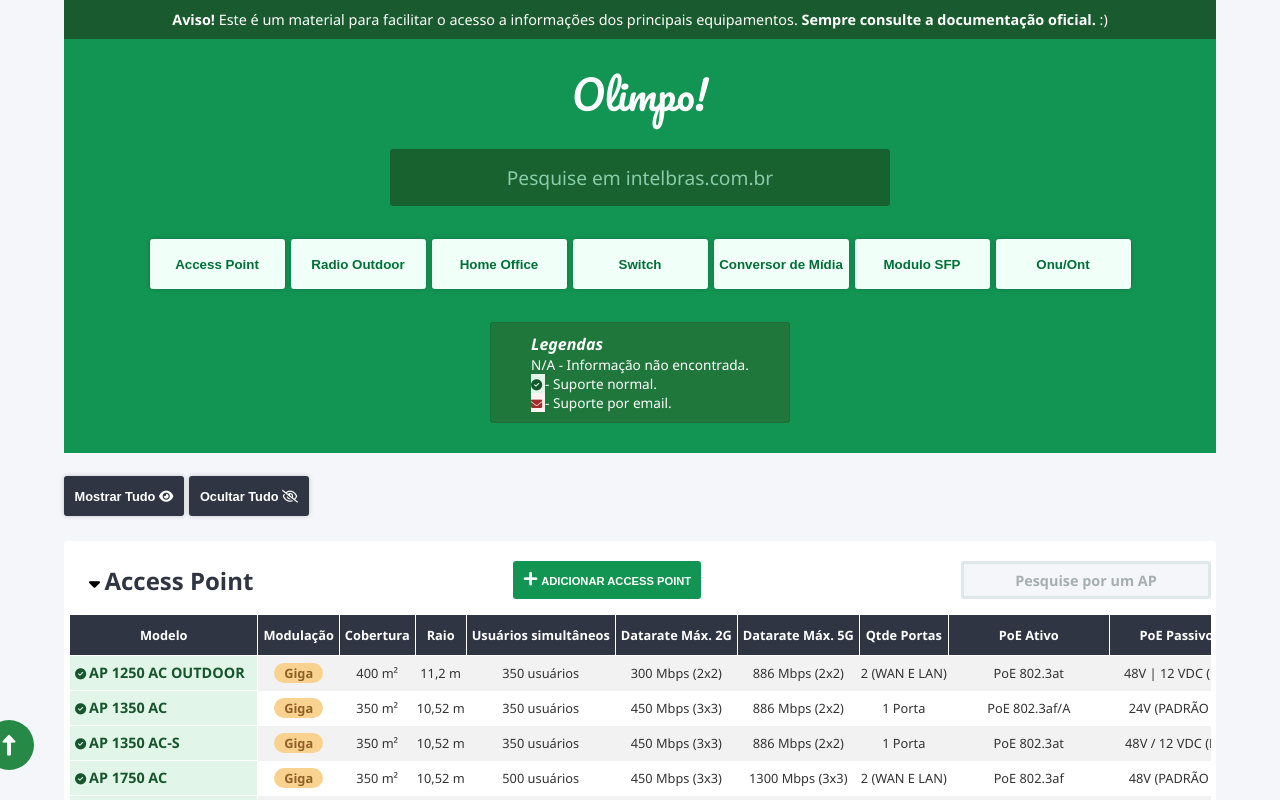
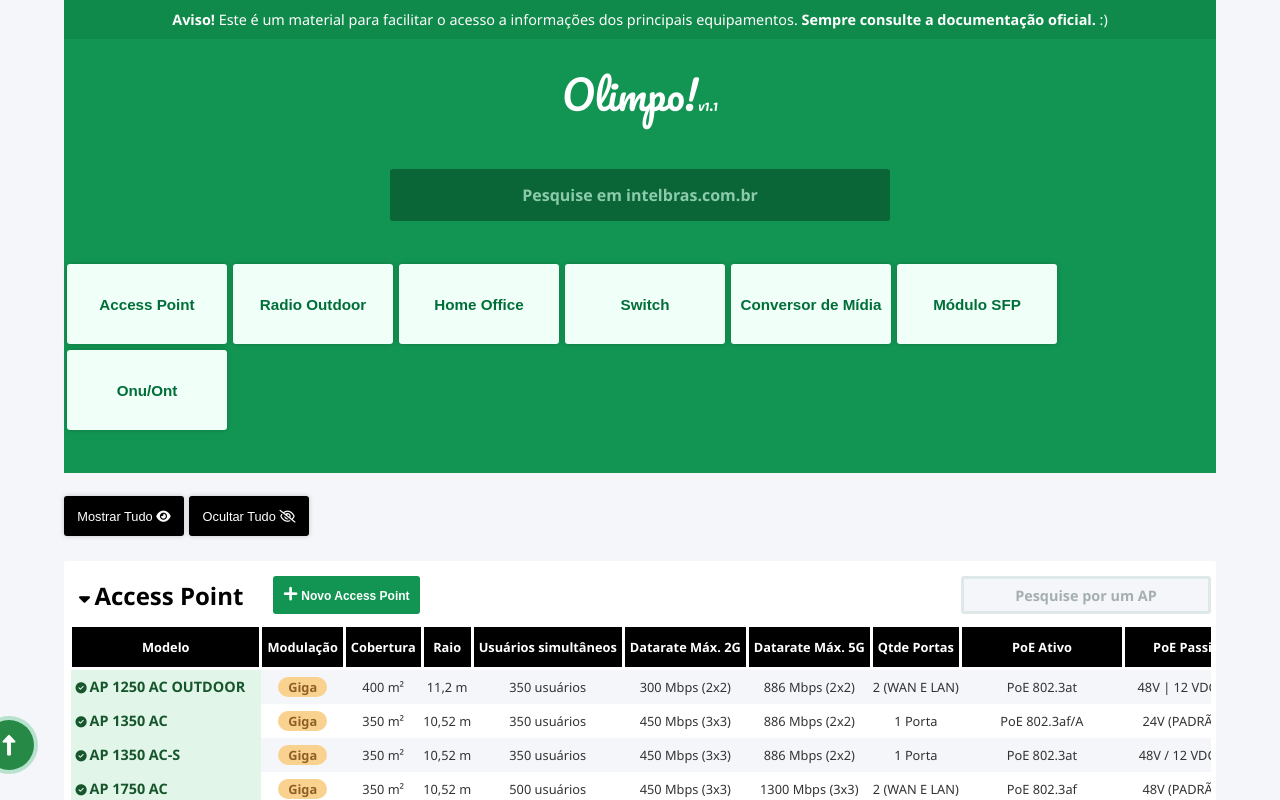
Before and after one commit to felipegcoutinho/olimpo, a React (Vite) app: page / in a window 1280 px wide. Shown: the top 800 px of the page. Built offline with nearby package versions, Linux system fonts and the light colour scheme; data requests are answered from the project's data file.

Commit message:
update design

```diff
--- a/src/App.module.css
+++ b/src/App.module.css
@@ -29,6 +29,7 @@
 input,
 select {
   font-family: segoe UI, sans-serif, arial, Helvetica;
+  transition: 0.5s;
 }
 
 .container {
@@ -46,17 +47,21 @@
 }
 
 .aviso {
-  background-color: #195a2e;
+  background-color: #0f8a4b;
+  font-size: 0.8rem;
   padding: 10px;
   text-align: center;
-  font-size: 0.8rem;
 }
 
 .logo {
   color: white;
+  font-family: "Pacifico", segoe UI, sans-serif, arial, Helvetica;
   font-size: 2.5rem;
-  margin-top: 20px;
-  font-family: "Pacifico", segoe UI, sans-serif, arial, Helvetica;
+  margin: 20px 0;
+}
+
+.version {
+  font-size: 0.9rem;
 }
 
 /* main Search */
@@ -67,19 +72,20 @@
 }
 
 .mainsearchbar {
-  background-color: #17622f;
+  background-color: #0b6637;
   border: none;
   border-radius: 3px;
   color: white;
-  font-size: 1.2rem;
+  font-size: 1rem;
   padding: 15px;
   text-align: center;
   width: 500px;
+  font-weight: bold;
 }
 
 .mainsearchbar:focus-visible {
+  box-shadow: inset 0px 0px 0px 2px #ffc568;
   outline: none;
-  box-shadow: inset 0px 0px 0px 2px #ffc568;
 }
 
 .mainsearchbar::placeholder {
@@ -137,9 +143,7 @@
 }
 
 .btns_container {
-  display: flex;
-  justify-content: center;
-  padding: 30px 0;
+  margin: 40px 0;
 }
 
 .btns {
@@ -149,10 +153,11 @@
   box-shadow: 0 0 5px 0 rgba(0, 0, 0, 0.2);
   color: #006e39;
   cursor: pointer;
+  font-size: 0.95rem;
   font-weight: bold;
-  height: 50px;
+  height: 80px;
   margin: 3px;
-  width: 135px;
+  width: 160px;
 }
 
 .btns:hover {
@@ -169,14 +174,14 @@
   background-color: #20773c;
   border: 1px solid #1e6d37;
   border-radius: 3px;
+  color: white;
   margin-bottom: 30px;
   padding: 10px 40px;
-  color: white;
 }
 
 .legendas_title {
+  font-style: italic;
   font-weight: bold;
-  font-style: italic;
 }
 
 .legendas_content {
@@ -184,14 +189,13 @@
 }
 
 .btn_hideShow {
-  background-color: #2f3542;
+  background-color: black;
   border: none;
   border-radius: 3px;
   box-shadow: 0 0 5px 0 #00000033;
   color: white;
   cursor: pointer;
   font-size: 0.8rem;
-  font-weight: bold;
   height: 40px;
   margin: 3px 5px 15px 0;
   width: 120px;
@@ -216,21 +220,21 @@
 }
 
 .header_box_content {
-  padding: 15px 0;
   display: flex;
   justify-content: space-between;
+  padding: 10px 0;
 }
 
 .btn_add {
   background-color: #129552;
   border: none;
+  border-radius: 3px;
   color: white;
+  cursor: pointer;
+  font-size: 0.75rem;
+  font-weight: bold;
+  margin-right: auto;
   padding: 10px;
-  cursor: pointer;
-  border-radius: 3px;
-  font-weight: bold;
-  text-transform: uppercase;
-  font-size: 0.7rem;
 }
 
 .btn_add:before {
@@ -240,10 +244,11 @@
 }
 
 .title {
-  color: #2f3542;
+  color: black;
+  font-family: segoe UI, sans-serif, arial, Helvetica;
   font-size: 1.5rem;
   font-weight: bold;
-  font-family: segoe UI, sans-serif, arial, Helvetica;
+  margin-right: 20px;
 }
 
 .arrowHide,
@@ -252,7 +257,6 @@
   border: none;
   cursor: pointer;
   font-weight: bold;
-  margin-left: 10px;
   padding: 0 10px;
 }
 
@@ -271,6 +275,7 @@
 .searchBarDevices {
   background-color: #f4f6fa;
   border: none;
+  border: 3px solid #dee8e9;
   border-radius: 3px;
   font-size: 0.9rem;
   font-weight: bold;
@@ -278,28 +283,27 @@
   padding: 3px;
   text-align: center;
   width: 250px;
-  border: 3px solid #dee8e9;
 }
 
 .searchBarDevices:focus-visible {
+  border: 3px solid #129552;
   outline: none;
-  border: 3px solid #2a96ed;
 }
 
 label {
+  color: #5f758e;
   font-size: 0.9rem;
+  font-weight: bold;
   padding-top: 2px;
-  color: #5f758e;
-  font-weight: bold;
 }
 
 .btnModalActions {
-  position: sticky;
+  background-color: white;
   bottom: 0;
   display: flex;
   flex-direction: column;
-  background-color: white;
   padding: 5px 0;
+  position: sticky;
 }
 
 .formContainer {
@@ -312,24 +316,29 @@
   border: 3px solid #dee8e9;
   border-radius: 3px;
   font-size: 0.8rem;
+  font-weight: bold;
+  margin: 5px 0;
+  outline: none;
   padding: 10px 5px;
-  margin: 5px 0;
-  font-weight: bold;
-  outline: none;
+}
+
+.header_box_content select {
+  padding: 5px;
 }
 
 .formLegenda {
   background-color: #fae1bc;
+  border-radius: 5px;
   color: #d48d53;
-  padding: 10px;
-  border-radius: 5px;
   font-size: 0.85rem;
   margin: 5px 0;
+  padding: 10px;
 }
 
 input[type="text"]:focus-visible,
 select[type="text"]:focus-visible {
-  border: 3px solid #2a96ed;
+  border: 3px solid #129552;
+  /* box-shadow: 0 0 4pt 0pt #85d485; */
 }
 
 input::placeholder {
@@ -337,20 +346,20 @@
 }
 
 option {
+  background-color: #ecfff8;
   font-size: 0.9rem;
-  background-color: #ecfff8;
   font-weight: bold;
 }
 
 .btn_addUpd,
 .btn_addUpdCancel {
+  border: none;
+  cursor: pointer;
+  font-size: 0.75rem;
+  font-weight: bold;
+  margin: 3px 0;
   padding: 10px;
-  border: none;
-  margin: 3px 0;
-  cursor: pointer;
   text-transform: uppercase;
-  font-weight: bold;
-  font-size: 0.75rem;
 }
 
 .btn_addUpd {
@@ -364,50 +373,50 @@
 }
 
 .modal {
+  background: rgb(255, 255, 255);
+  border: 1px solid rgb(204, 204, 204);
+  border-radius: 4px;
+  height: 85%;
+  inset: 50% auto auto 50%;
+  margin-right: -50%;
+  outline: none;
+  overflow: auto;
+  padding: 30px 30px 0px;
   position: absolute;
-  inset: 50% auto auto 50%;
-  border: 1px solid rgb(204, 204, 204);
-  background: rgb(255, 255, 255);
-  overflow: auto;
-  border-radius: 4px;
-  outline: none;
-  padding: 30px 30px 0px;
-  margin-right: -50%;
   transform: translate(-50%, -50%);
-  height: 85%;
   width: 30%;
 }
 
 .modal_overlay {
+  background-color: #ffffffbd;
+  bottom: 0;
+  left: 0;
   position: fixed;
+  right: 0;
   top: 0;
-  left: 0;
-  right: 0;
-  bottom: 0;
-  background-color: #ffffffbd;
 }
 
 .btn_alterar,
 .btn_excluir {
   border: none;
+  border-radius: 3px;
   cursor: pointer;
+  margin: 0 3px;
   padding: 8px;
-  border-radius: 3px;
-  margin: 0 3px;
 }
 
 .btn_alterar {
-  background-color: #d6a400;
+  background-color: #f1b32a;
   color: white;
 }
 
 .btn_excluir {
-  background-color: #a32c2c;
+  background-color: #f12a2a;
   color: white;
 }
 
 .btn_alterar:before {
-  content: " \f304\ ";
+  content: " \f303\ ";
   font-family: FontAwesome;
   font-size: 0.7rem;
   padding: 0;
@@ -447,9 +456,9 @@
 .pdfbtn,
 .paginalink,
 .pdfbtn_NA {
-  border-radius: 20px;
-  font-size: 0.75rem;
-  padding: 5px 10px;
+  border-radius: 3px;
+  font-size: 0.8rem;
+  padding: 3px 6px;
 }
 
 .pdfbtn {
@@ -467,7 +476,7 @@
   color: white;
 }
 
-.paginalink:after {
+.paginalink:before {
   content: " \f35d\ ";
   font-family: FontAwesome;
   font-size: 0.75rem;
@@ -536,7 +545,7 @@
 
 .Possui:after {
   color: #77be77;
-  content: " \f00c\ ";
+  content: " \f058\ ";
   font-family: FontAwesome;
   font-size: 1.2rem;
 }
@@ -557,16 +566,14 @@
 
 .devicesTable td,
 .devicesTable th {
-  border-color: transparent;
-  border-style: solid;
-  border-width: 1px;
+  border: 0px solid transparent;
   text-align: center;
 }
 
 .devicesTable th {
+  border: 3px solid white;
   font-size: 0.8rem;
   padding: 5px;
-  border: 1px solid white;
 }
 
 #AP th:nth-child(9),
@@ -596,7 +603,7 @@
 }
 
 .devicesTable thead {
-  background-color: #2f3542;
+  background-color: black;
   color: white;
 }
 
@@ -620,12 +627,12 @@
 }
 
 tbody tr:hover {
-  background: #fee5a1;
-  box-shadow: 0px 0px 0px 1px #fdd872 inset;
+  background: #fae1bc;
+  /* box-shadow: 0px 0px 0px 1px #d48d53 inset; */
 }
 
 tbody:nth-child(even) {
-  background-color: #f2f2f2;
+  background-color: #f4f6fa;
 }
 
 .tooltip {
@@ -658,6 +665,7 @@
   align-items: center;
   background-color: #268946;
   border-radius: 50%;
+  box-shadow: 0 0 0 0.25rem rgb(0 169 77 / 25%);
   color: white;
   display: flex;
   height: 50px;
--- a/src/Components/Ap.jsx
+++ b/src/Components/Ap.jsx
@@ -39,6 +39,7 @@
 
   const {admin, HideAP, setHideAP, updatedProduct, setUpdatedProduct} = useContext(AdminContext);
   const [queryAP, setQueryAP] = React.useState("");
+
   const handleHideAP = () => setHideAP(!HideAP);
   const handleSearchChangeAP = (e) => {
     setQueryAP(e.target.value);
@@ -132,7 +133,6 @@
   };
 
   return (
-    <>
     <div className={style.box_content}>
       <div className={style.header_box_content}>
         <button id="ap" className={HideAP ? style.arrowHide : style.arrowShow} onClick={handleHideAP}>
@@ -141,7 +141,7 @@
 
         {admin && (
           <button className={style.btn_add} onClick={openModal}>
-              Adicionar Access Point
+            Novo Access Point
           </button>
         )}
 
@@ -175,6 +175,7 @@
                   return ap;
                 } else if (ap.modulação.toLowerCase().includes(queryAP.toLowerCase())) {
                   return ap;
+                } else {
                 }
               })
               .map((ap, index) => {
@@ -220,6 +221,5 @@
         </div>
       )}
     </div>
-    </>
   );
 }
--- a/src/Components/ApModal.jsx
+++ b/src/Components/ApModal.jsx
@@ -12,7 +12,7 @@
       {updatedProduct.id ? <h1>Atualizar {updatedProduct.modelo}</h1> : <h1>Adicionar Access Point</h1>}
       <div className={style.formLegenda}>
         <h4>Caso o produto não possua a função, preencha o campo com "-".</h4>
-        <h4>E caso a informação do produto não for encontrada, preencha o campo com "N/A".</h4>
+        <h4>Se a informação do produto não houver sido encontrada, preencha o campo com "N/A".</h4>
       </div>
       <form onSubmit={updatedProduct.id ? updateProduct : addProduto}>
         <div className={style.formContainer}>
--- a/src/Components/ConversorModal.jsx
+++ b/src/Components/ConversorModal.jsx
@@ -10,8 +10,10 @@
   return (
     <Modal isOpen={modalIsOpen} onRequestClose={closeModal} className={style.modal} overlayClassName={style.modal_overlay}>
       {updatedProduct.id ? <h1>Atualizar {updatedProduct.modelo}</h1> : <h1>Adicionar Conversor</h1>}
-      <h4>Caso o produto não possua a função, preencha o campo com "x".</h4>
-      <h4>E caso a informação do produto não for encontrada, preencha o campo com "N/A".</h4>
+      <div className={style.formLegenda}>
+        <h4>Caso o produto não possua a função, preencha o campo com "-".</h4>
+        <h4>Se a informação do produto não houver sido encontrada, preencha o campo com "N/A".</h4>
+      </div>
       <form onSubmit={updatedProduct.id ? updateProduct : addProduto}>
         <div className={style.formContainer}>
           <label>Modelo</label>
--- a/src/Components/Header.jsx
+++ b/src/Components/Header.jsx
@@ -36,7 +36,9 @@
       </div>
       <div className={style.header_content} id="home">
         <div className={style.logo}>
-          <p>Olimpo!</p>
+          <p>
+            Olimpo!<span className={style.version}>v1.1</span>
+          </p>
         </div>
 
         <div className={style.searchbarContainer}>
@@ -55,7 +57,7 @@
             {urlValue !== "" && <button className={style.mainSearchBtn}></button>}
           </a>
           {urlValue !== "" && <button className={style.searchBtnClean} onClick={() => setUrlValue("")}></button>}
-          {/* {urlValue !== "@@@" && <button className={admin ? style.adminBtnDisable : style.adminBtnEnable} onClick={EnableAdmin}></button>} */}
+          {urlValue === "@@@" && <button className={admin ? style.adminBtnDisable : style.adminBtnEnable} onClick={EnableAdmin}></button>}
         </div>
 
         <div className={style.btns_container}>
@@ -65,7 +67,7 @@
           <a href="#radio">
             <button className={style.btns}>Radio Outdoor</button>
           </a>
-          <a href="#ho">
+          <a href="#homeOffice">
             <button className={style.btns}>Home Office</button>
           </a>
           <a href="#switch">
@@ -75,14 +77,14 @@
             <button className={style.btns}>Conversor de Mídia</button>
           </a>
           <a href="#sfp">
-            <button className={style.btns}>Modulo SFP</button>
+            <button className={style.btns}>Módulo SFP</button>
           </a>
           <a href="#onu">
             <button className={style.btns}>Onu/Ont</button>
           </a>
         </div>
 
-        <div className={style.legendas_container}>
+        {/* <div className={style.legendas_container}>
           <div className={style.legendas_title}>Legendas</div>
           <div className={style.legendas_content}>
             <p>N/A - Informação não encontrada.</p>
@@ -93,7 +95,7 @@
               <span className={style.status_phaseout}></span>- Suporte por email.
             </p>
           </div>
-        </div>
+        </div> */}
       </div>
       <a href="#home">
         <span className={style.top}></span>
--- a/src/Components/Radio.jsx
+++ b/src/Components/Radio.jsx
@@ -132,7 +132,7 @@
 
         {admin && (
           <button className={style.btn_add} onClick={openModal}>
-            Adicionar Radio Outdoor
+            Novo Radio Outdoor
           </button>
         )}
 
--- a/src/Components/Roteadores.jsx
+++ b/src/Components/Roteadores.jsx
@@ -136,18 +136,18 @@
   return (
     <div className={style.box_content}>
       <div className={style.header_box_content}>
-        <button id="ho" className={HideHO ? style.arrowHide : style.arrowShow} onClick={handleHideHO}>
+        <button id="homeOffice" className={HideHO ? style.arrowHide : style.arrowShow} onClick={handleHideHO}>
           <span className={style.title}>Home Office</span>
         </button>
 
         {admin && (
           <button className={style.btn_add} onClick={openModal}>
-            Adicionar Roteador Home Office
+            Adicionar Roteador
           </button>
         )}
 
         <input
-          placeholder="Pesquise por um Equipamento HO"
+          placeholder="Pesquise por um equipamento"
           value={queryHO}
           onChange={handleSearchChangeHO}
           className={style.searchBarDevices}
--- a/src/Components/RoteadoresModal.jsx
+++ b/src/Components/RoteadoresModal.jsx
@@ -10,8 +10,10 @@
   return (
     <Modal isOpen={modalIsOpen} onRequestClose={closeModal} className={style.modal} overlayClassName={style.modal_overlay}>
       {updatedProduct.id ? <h1>Atualizar {updatedProduct.modelo}</h1> : <h1>Adicionar Equipamento HO</h1>}
-      <h4>Caso o produto não possua a função, preencha o campo com "-".</h4>
-      <h4>E caso a informação do produto não for encontrada, preencha o campo com "N/A".</h4>
+      <div className={style.formLegenda}>
+        <h4>Caso o produto não possua a função, preencha o campo com "-".</h4>
+        <h4>Se a informação do produto não houver sido encontrada, preencha o campo com "N/A".</h4>
+      </div>
       <form onSubmit={updatedProduct.id ? updateProduct : addProduto}>
         <div className={style.formContainer}>
           <label>Modelo</label>
--- a/src/Components/SfpModal.jsx
+++ b/src/Components/SfpModal.jsx
@@ -10,8 +10,10 @@
   return (
     <Modal isOpen={modalIsOpen} onRequestClose={closeModal} className={style.modal} overlayClassName={style.modal_overlay}>
       {updatedProduct.id ? <h1>Atualizar {updatedProduct.modelo}</h1> : <h1>Adicionar Conversor</h1>}
-      <h4>Caso o produto não possua a função, preencha o campo com "x".</h4>
-      <h4>E caso a informação do produto não for encontrada, preencha o campo com "N/A".</h4>
+      <div className={style.formLegenda}>
+        <h4>Caso o produto não possua a função, preencha o campo com "-".</h4>
+        <h4>Se a informação do produto não houver sido encontrada, preencha o campo com "N/A".</h4>
+      </div>
       <form onSubmit={updatedProduct.id ? updateProduct : addProduto}>
         <div className={style.formContainer}>
           <label>Modelo</label>
```
Also changed, not shown: src/App.jsx (+5 -5 lines), src/Components/RadioModal.jsx (+14 -10 lines), src/Components/SwModal.jsx (+5 -3 lines). Lines whose indentation alone changed are shown as unchanged.
